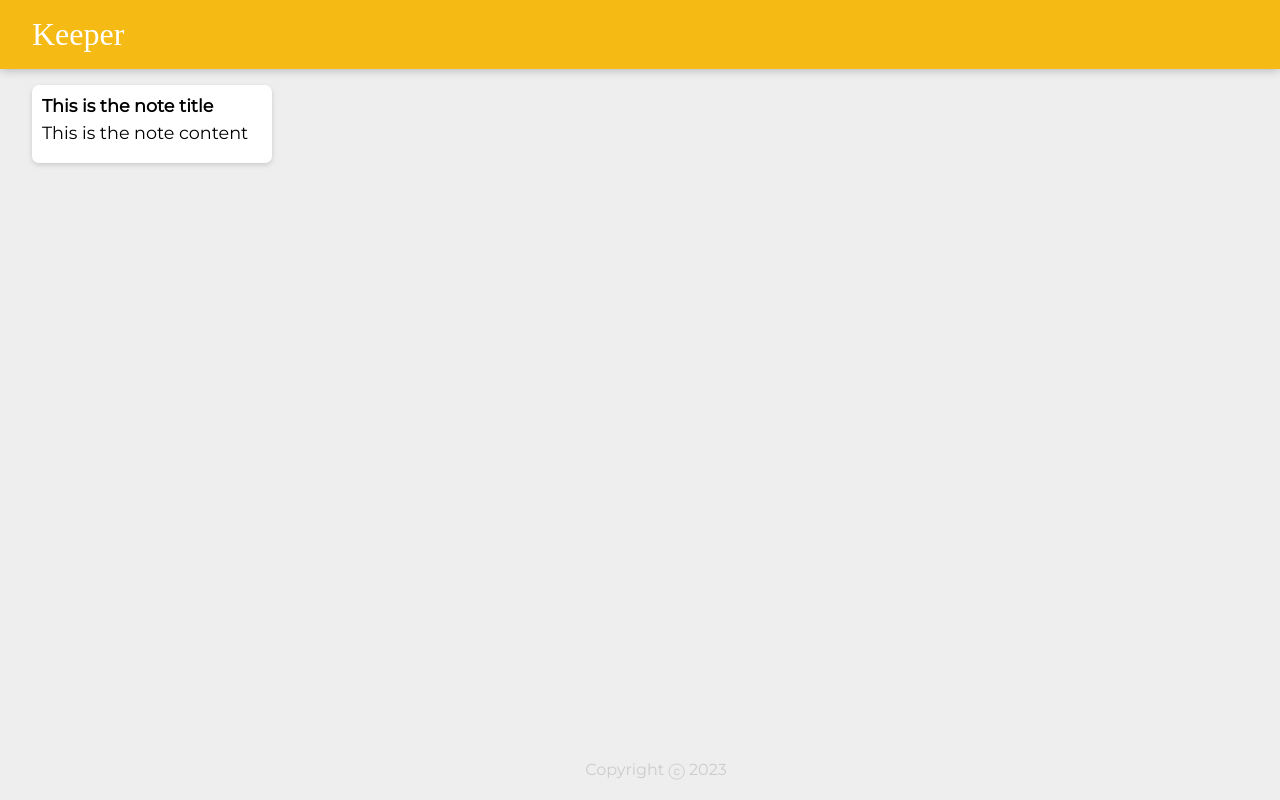
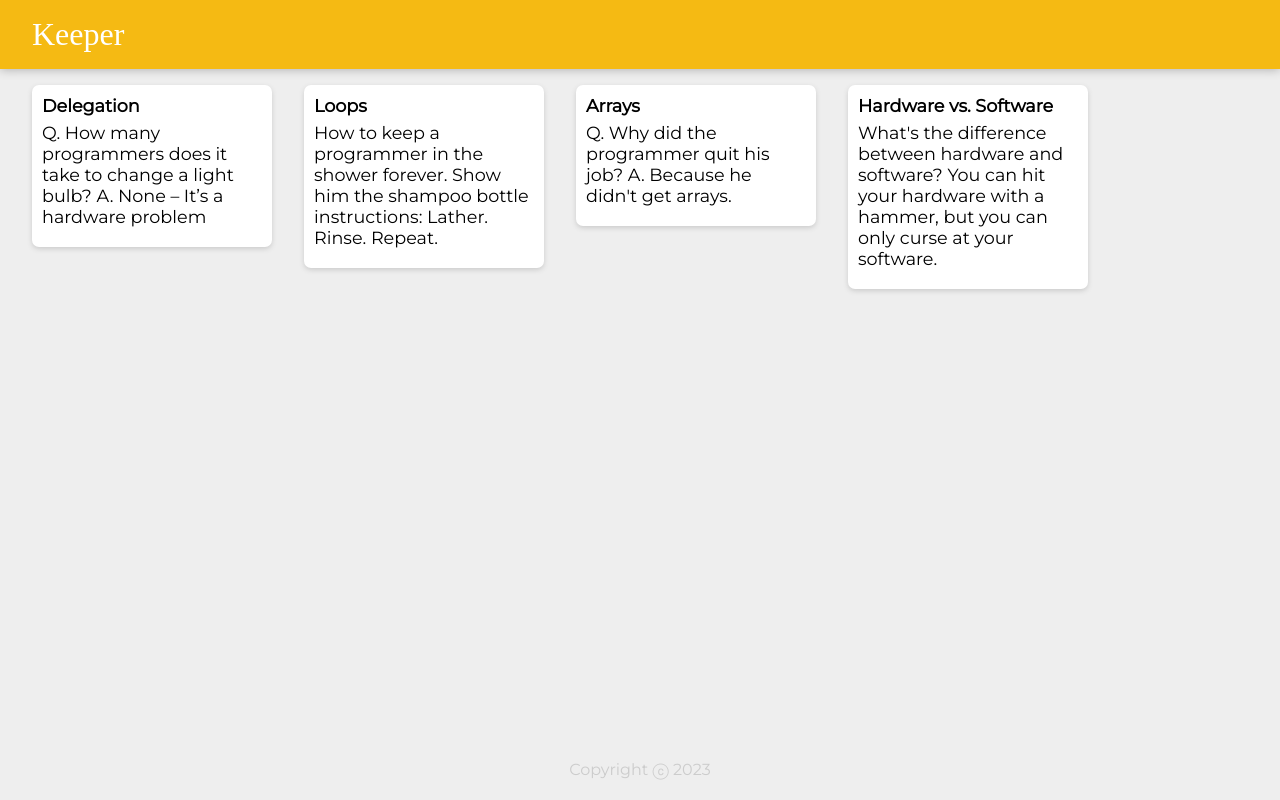
Before and after one commit to Udemy-Full-Stack-Web-learning/Keeper-App, a React (Create React App) app: page / in a window 1280 px wide. Built offline with nearby package versions, Linux system fonts and the light colour scheme; a web font is replaced by a local one.

Commit message:
Complete part 2

```diff
--- a/public/styles.css
+++ b/public/styles.css
@@ -30,6 +30,7 @@
   bottom: 0;
   width: 100%;
   height: 2.5rem;
+  left: 0px;
 }
 
 footer p {
--- a/src/components/App.js
+++ b/src/components/App.js
@@ -2,12 +2,15 @@
 import Header from "./Header";
 import Footer from "./Footer";
 import Note from "./Note";
+import notes from "../notes";
 
 function App() {
   return (
     <div>
       <Header />
-      <Note />
+      {notes.map(note => (
+        <Note key={note.key} title={note.title} content={note.content} />
+      ))}
       <Footer />
     </div>
   );
--- a/src/components/Note.js
+++ b/src/components/Note.js
@@ -1,10 +1,10 @@
 import React from "react";
 
-function Note() {
+function Note(props) {
   return (
     <div className="note">
-      <h1>This is the note title</h1>
-      <p>This is the note content</p>
+      <h1>{props.title}</h1>
+      <p>{props.content}</p>
     </div>
   );
 }
--- a/src/index.js
+++ b/src/index.js
@@ -3,6 +3,3 @@
 import App from "./components/App";
 
 ReactDOM.render(<App />, document.getElementById("root"));
-
-//Challenge. Render all the notes inside notes.js as a seperate Note
-//component.
--- a/src/notes.js
+++ b/src/notes.js
@@ -24,3 +24,5 @@
       "What's the difference between hardware and software? You can hit your hardware with a hammer, but you can only curse at your software."
   }
 ];
+
+export default notes;
```
